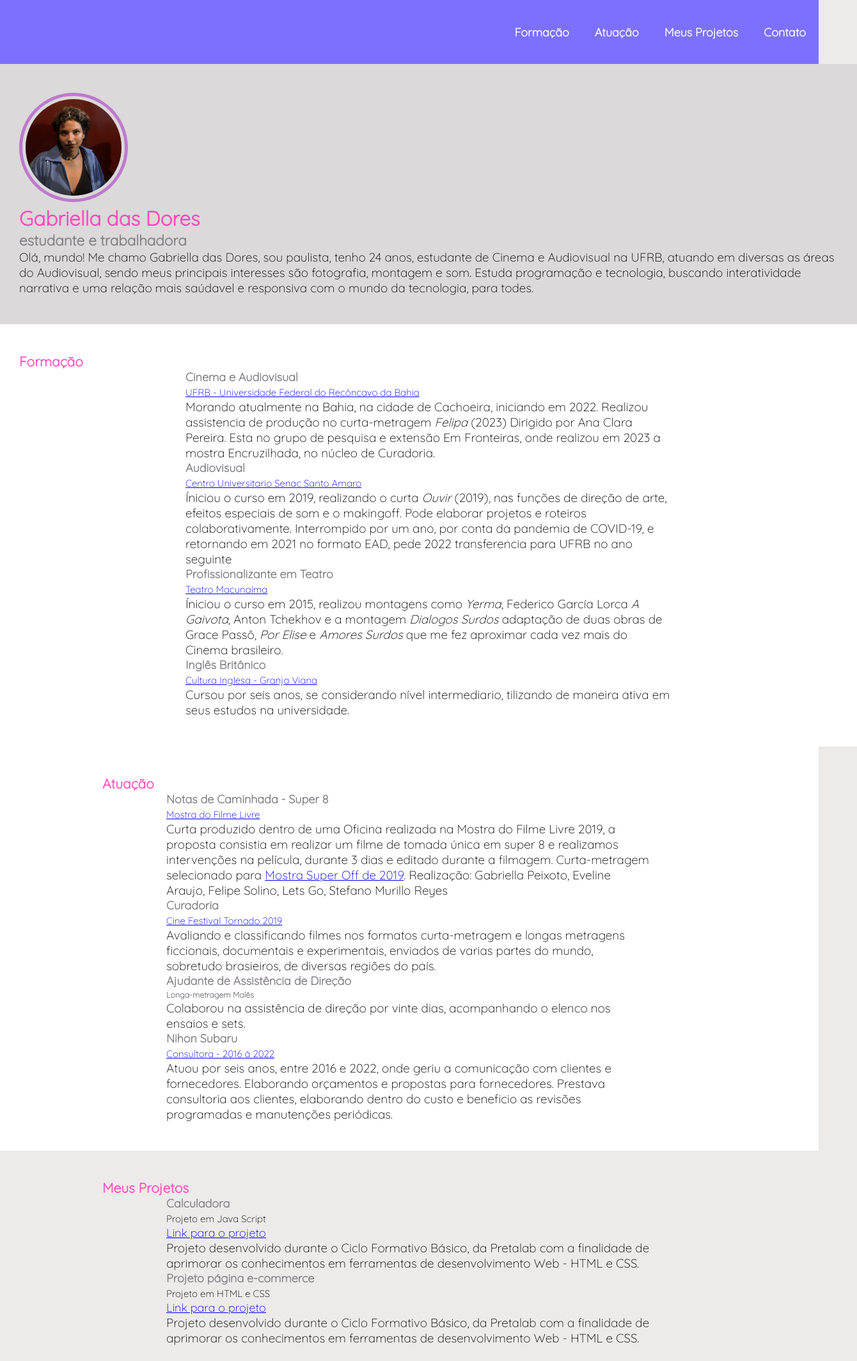
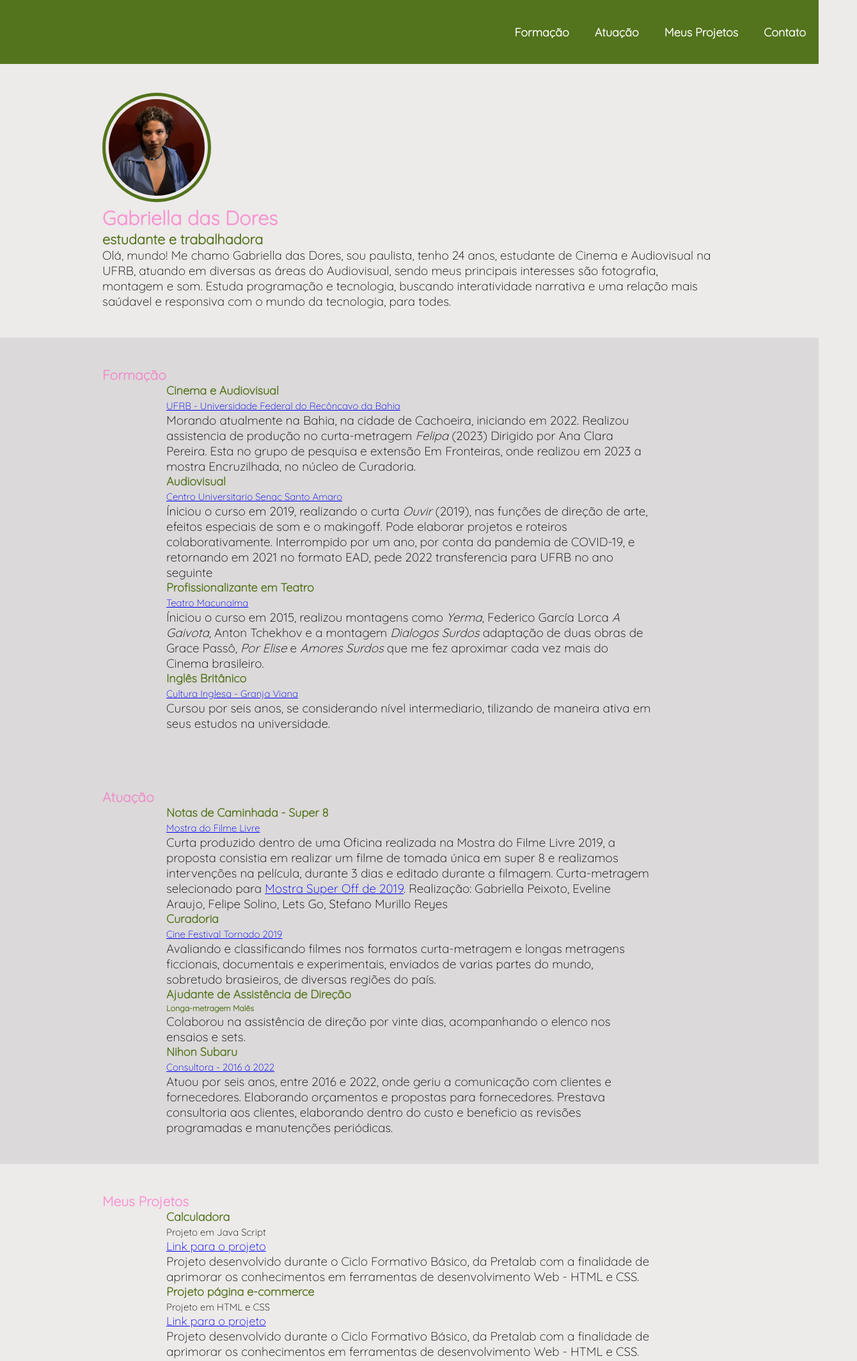
Before and after one commit to bidores/meu-projeto, a plain HTML site: page index.html in a window 1280 px wide. Shown: the top 2128 px of the page at 64% size, 1340 px wide, since content can reach past the window. Drawn offline with Linux system fonts and the light colour scheme.

Commit message:
projhtmlcss

```diff
--- a/index.html
+++ b/index.html
@@ -39,12 +39,12 @@
  </header>
 
  <main> <!--define o conteúdo principal dentro do body, isso não aparece na apresentação-->
-   <section class="sub-section"> <!-- seção ou parte temática do documento, bom para deslocamento e alinhamento de elementos -->
+   <section> <!-- seção ou parte temática do documento, bom para deslocamento e alinhamento de elementos -->
      <article class="article-cont"> <!--unidades completas de conteúdo, blog, noticias, artigos, comentários,.../class= linka com _ style.css-->
        <figure> <!-- tag semantiga para imagem-->
             <img class="foto-perfil" src="./img/1.jpeg" alt="Foto perfil"> <!-- class= conecta com o style.css/ src= conecta uma img que esta em uma pasta/ alt= para leitura alternativa de acessibilidade-->
         </figure>
-       <div class="sub-section"> <!--coteiner genérico (agrupador de elementos) para conteúdo de fluxo(como por exemplo, um h1 e um h2)-->
+       <div > <!--coteiner genérico (agrupador de elementos) para conteúdo de fluxo(como por exemplo, um h1 e um h2)-->
          <h1>
             Gabriella das Dores
          </h1> <!--título 1-->
@@ -61,8 +61,8 @@
      </article>
    </section>
 
-   <div class="sub-section2"> <!--não é possivel usar um id, pois ele tem um espaço delimitado, div=coteiner genérico (agrupador de elementos) para conteúdo de fluxo(como por exemplo, um h3, p, h4)facilitar --> <!--class seletor reutilizavel, a sintaxe é .(ponto)-->
-     <section class="sub-section2" id="formacao"> <!--ponto de ancoragem dentro deo menuNavegação, linka pelo HREF--> <!-- seção ou parte temática do documento, bom para deslocamento e alinhamento de elementos --> <!--id seletor único, a sintaxe é #-->
+   <div class="sub-section"> <!--não é possivel usar um id, pois ele tem um espaço delimitado, div=coteiner genérico (agrupador de elementos) para conteúdo de fluxo(como por exemplo, um h3, p, h4)facilitar --> <!--class seletor reutilizavel, a sintaxe é .(ponto)-->
+     <section id="formacao"> <!--ponto de ancoragem dentro deo menuNavegação, linka pelo HREF--> <!-- seção ou parte temática do documento, bom para deslocamento e alinhamento de elementos --> <!--id seletor único, a sintaxe é #-->
         <h3>Formação</h3>
        <ul> <!--lista não ordenada com pontos/id linka com style.css-->
           <li> <!--item da lista-->
@@ -106,7 +106,7 @@
        </ul>
       </section>
    </div>
-   <div class="sub-section2">
+   <div class="sub-section">
      <section id="atuacao"> <!--ponto de ancoragem dentro deo menuNavegação, linka pelo HREF--> <!-- seção ou parte temática do documento, bom para deslocamento e alinhamento de elementos --> <!--id seletor único, a sintaxe é #-->
        <h3>
          Atuação
@@ -126,7 +126,7 @@
            </p>
          </li>
          <li>
-           <h4>Curadoria</h4>
+           <h4><b>Curadoria</b></h4>
            <a href="https://cinetornadofestival.wixsite.com/cinema" target="_blank"><small>Cine Festival Tornado 2019</small></a>
            <p class="subparagrafo">
              Avaliando e classificando filmes nos formatos curta-metragem e longas metragens
@@ -135,7 +135,7 @@
            </p>
          </li>
          <li>
-           <h4> Ajudante de Assistência de Direção</h4>
+           <h4><b>Ajudante de Assistência de Direção</b></h4>
            <h5><small>Longa-metragem Malês</small></h5>
            <p class="subparagrafo">
               Colaborou na assistência de direção por vinte dias,
@@ -143,7 +143,7 @@
             </p>
         </li>
         <li>
-          <h4>Nihon Subaru</h4>
+          <h4><b>Nihon Subaru</b></h4>
           <a href="https://www.nihonespecializadasubaru.com" target="_blank"><small>Consultora - 2016 á 2022</small></a>
           <p class="subparagrafo">
             Atuou por seis anos, entre 2016 e 2022, onde geriu a comunicação com clientes e fornecedores.
@@ -155,11 +155,11 @@
      </section>
     </div>
    <section id="meusprojetos">
-     <h3> Meus Projetos</h3>
+     <h3> <b>Meus Projetos</b></h3>
 
      <ul>
        <li>
-         <h4>Calculadora</h4>
+         <h4><b>Calculadora</b></h4>
          <small>Projeto em Java Script</small><br /> <!--osmall não se comporta como link, ele pega o texto do conteúdo, precisa de br, não se comporta em bloco-->
          <a href="https://pretalab.com" target="_blank">
           Link para o projeto
@@ -171,7 +171,7 @@
           </p>
         </li>
         <li>
-         <h4>Projeto página e-commerce</h4>
+         <h4><b>Projeto página e-commerce</b></h4>
          <small>Projeto em HTML e CSS</small><br /> <!--osmall não se comporta como link, ele pega o texto do conteúdo, precisa de br, não se comporta em bloco-->
          <a href="https://pretalab.com" target="_blank">
           Link para o projeto
--- a/style.css
+++ b/style.css
@@ -13,7 +13,7 @@ header {
     height: 100px;
     padding: 0px 20px;
 
-    background-color: #7c71ff;
+    background-color: #53731c;
 
     display: flex;
     justify-content: flex-end;
@@ -37,9 +37,15 @@ ul, ol{
     text-decoration: none;
 
     transition: 0.5s;
+
 }
 #menuNavegacao li a:hover {
-  border-bottom:2px solid #ffffff;
+  border-bottom:2px solid #be79cd;
+  background-color: #be79cd;
+
+    transition: 0.5s;
+
+    opacity: 0.7;
 }
 
 main {
@@ -49,7 +55,6 @@ main {
 }
 
 section{
-    align-items: center;
     padding: 45px 30px; /*estudar mais espaçamento */
     margin: auto;
     width: 960px;
@@ -66,24 +71,24 @@ section{
 }
 
 h1{
-    font-size: 1.75em;
+    font-size: 1.70em;
     font-style: 'Lexend Giga','Open sans','sans-serif';
     align-items: center;
 }
 
 h2{
-    font-size: 1.25em;
+    font-size: 1.20em;
     font-style: 'Lexend Giga','Open sans','sans-serif';
     align-items: center;
 }
 
 h1,h3{
-    color:#ff4dbc;
+    color:#ff4dbb86;
     align-items: center;
 }
 
 h2,h4,h5{
-    color: #837f85;
+    color: #53731c;
     align-items: center;
 }
 
@@ -95,7 +100,7 @@ section ul{
 .foto-perfil{
     align-items: center;
     width: 150px;
-    border: 5px solid #be79cd;
+    border: 5px solid #53731c;
 
     border-radius: 50%;
     padding: 5px;
@@ -109,7 +114,7 @@ footer{
     height: 100px;
     padding: 0px 20px;
 
-    background-color: #7c71ff;
+    background-color: #53731c;
     display: flex;
 
     line-height: normal;
```
